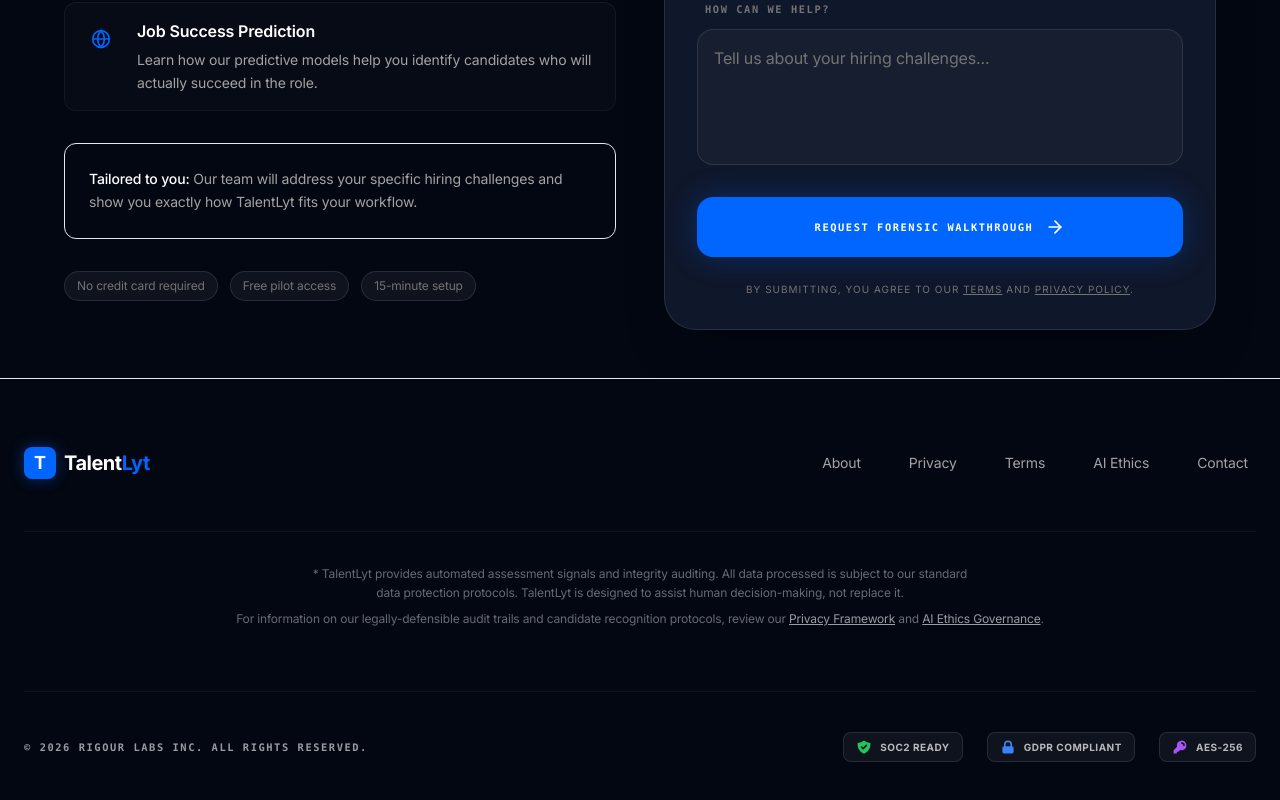
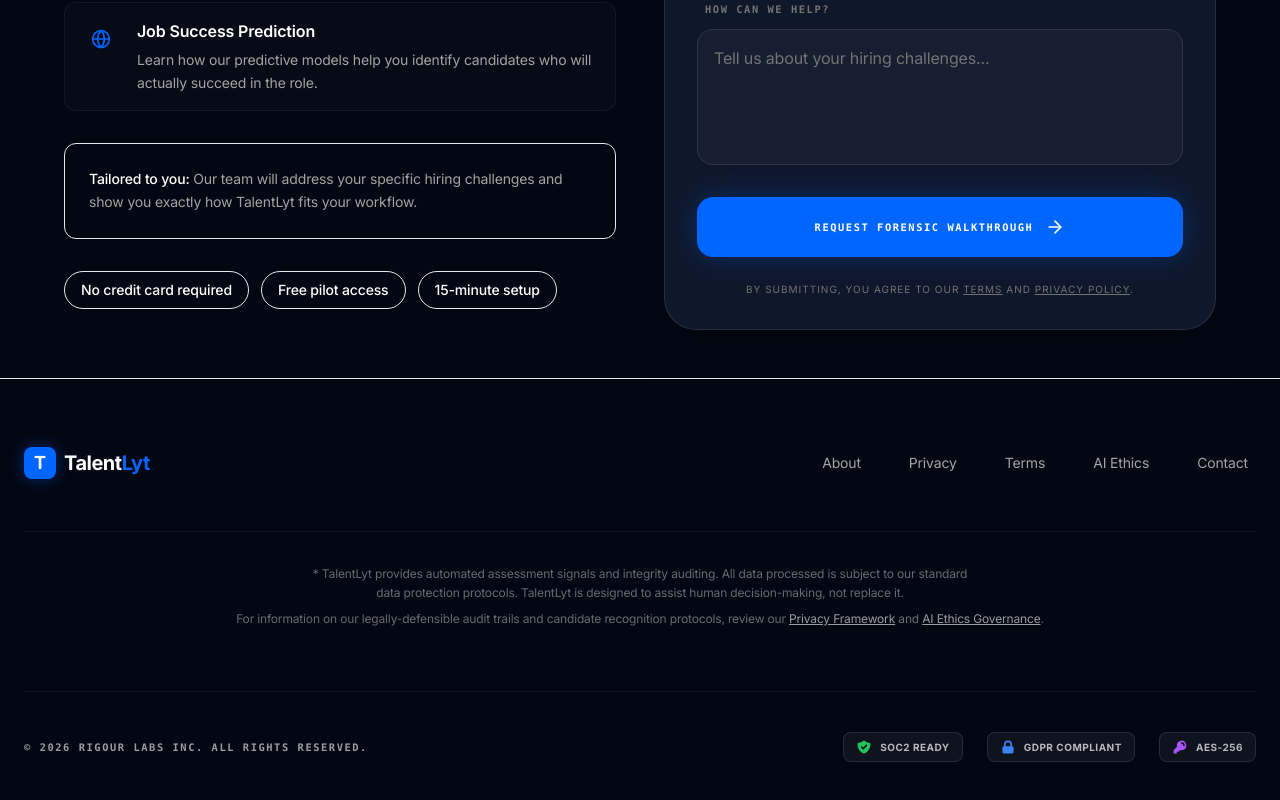
Before and after one commit to rigour-labs/talentlyt-landing, a Next.js app: page /request-demo in a window 1280 px wide. Shown: the part 750-1550 px from the top of the page. Built offline with nearby package versions, Linux system fonts and the light colour scheme.

Commit message:
fix: Update demo request email recipients and enhance confirmation message for clarity

```diff
--- a/src/app/actions.ts
+++ b/src/app/actions.ts
@@ -59,7 +59,7 @@
 
         const { data, error } = await resend.emails.send({
             from: 'notifications@talentlyt.cloud',
-            to: ['sales@talentlyt.cloud'],
+            to: ['sales@talentlyt.cloud', 'ashu.singh212@gmail.com'],
             subject: `New Demo Request: ${name} from ${company}`,
             html: `
         <h2>New Demo Request</h2>
--- a/src/app/request-demo/page.tsx
+++ b/src/app/request-demo/page.tsx
@@ -85,7 +85,7 @@
                         {/* Trust Indicators */}
                         <div className="flex flex-wrap gap-3">
                             {['No credit card required', 'Free pilot access', '15-minute setup'].map((item) => (
-                                <span key={item} className="px-3 py-1.5 rounded-full bg-white/5 border border-white/10 text-xs text-text-muted">
+                                <span key={item} className="px-4 py-2 rounded-full bg-brand/10 border border-brand/30 text-sm text-white font-medium">
                                     {item}
                                 </span>
                             ))}
--- a/src/components/demo-request-form.tsx
+++ b/src/components/demo-request-form.tsx
@@ -67,7 +67,7 @@
                 </div>
                 <h2 className="text-4xl font-bold text-white mb-6 tracking-tight">Request Received</h2>
                 <p className="text-text-secondary text-lg max-w-md mx-auto leading-relaxed">
-                    Our sales team has been notified. We'll reach out to **{state?.message!.split(' ')[0]}** at the email provided within 4 business hours to schedule your forensic audit walkthrough.
+                    Our sales team has been notified. We'll reach out within <span className="text-white font-semibold">4 business hours</span> to schedule your personalized demo.
                 </p>
                 <div className="mt-12">
                     <Link
```
